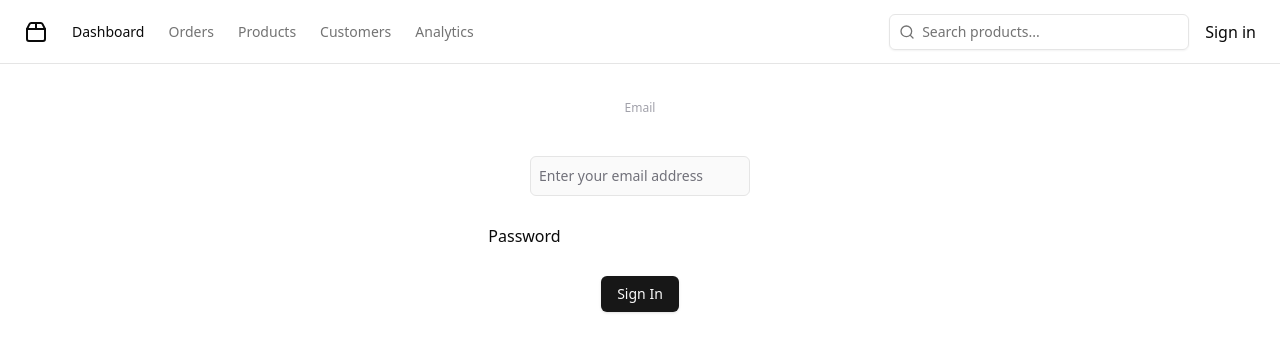
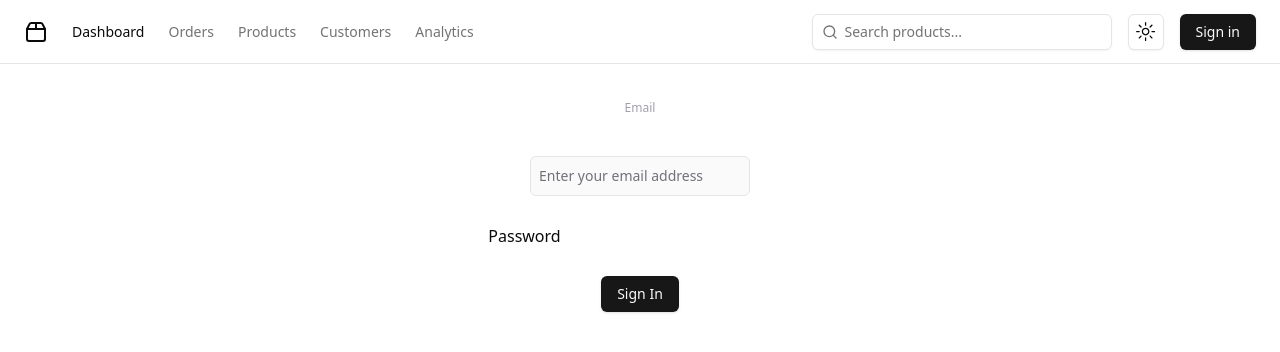
Before and after one commit to zhuxining/nextjs-template, a Next.js app: page /login in a window 1280 px wide. Shown: the top 352 px of the page. Built offline with nearby package versions, Linux system fonts and the light colour scheme; no server answers.

Commit message:
add theme provider

```diff
--- a/package.json
+++ b/package.json
@@ -27,8 +27,8 @@
 		"next-auth": "^5.0.0-beta.19",
 		"next-themes": "^0.3.0",
 		"nodemailer": "^6.9.14",
-		"react": "^19.0.0-rc-163365a0-20240717",
-		"react-dom": "^19.0.0-rc-163365a0-20240717",
+		"react": "^19.0.0-rc-fb9a90fa48-20240614",
+		"react-dom": "^19.0.0-rc-fb9a90fa48-20240614",
 		"react-hook-form": "^7.52.1",
 		"tailwind-merge": "^2.4.0",
 		"tailwindcss-animate": "^1.0.7",
--- a/src/app/layout.tsx
+++ b/src/app/layout.tsx
@@ -1,6 +1,7 @@
 import type { Metadata } from "next";
 import "./globals.css";
 import { Header } from "@/components/header";
+import { ThemeProvider } from "@/components/theme-provider";
 import { cn } from "@/lib/utils";
 import { Inter as FontSans } from "next/font/google";
 
@@ -27,8 +28,15 @@
 					fontSans.variable,
 				)}
 			>
-				<Header />
-				{children}
+				<ThemeProvider
+					attribute="class"
+					defaultTheme="system"
+					enableSystem
+					disableTransitionOnChange
+				>
+					<Header />
+					{children}
+				</ThemeProvider>
 			</body>
 		</html>
 	);
--- a/src/auth.config.ts
+++ b/src/auth.config.ts
@@ -18,7 +18,7 @@
 export const authConfig = {
 	secret: process.env.AUTH_SECRET,
 	pages: {
-		signIn: "/login",
+		// signIn: "/login",
 		newUser: "/signup",
 	},
 	session: { strategy: "jwt" },
--- a/src/components/header.tsx
+++ b/src/components/header.tsx
@@ -1,5 +1,7 @@
+import {} from "@radix-ui/react-icons";
 import { CircleUser, Menu, Package2, Search } from "lucide-react";
 import Link from "next/link";
+import { ThemeToggle } from "./theme-toggle";
 
 import { Button } from "@/components/ui/button";
 
@@ -114,6 +116,7 @@
 						/>
 					</div>
 				</form>
+				<ThemeToggle />
 				<UserMenu />
 			</div>
 		</header>
--- /dev/null
+++ b/src/components/theme-provider.tsx
@@ -0,0 +1,9 @@
+"use client";
+
+import { ThemeProvider as NextThemesProvider } from "next-themes";
+import type { ThemeProviderProps } from "next-themes/dist/types";
+import * as React from "react";
+
+export function ThemeProvider({ children, ...props }: ThemeProviderProps) {
+	return <NextThemesProvider {...props}>{children}</NextThemesProvider>;
+}
--- /dev/null
+++ b/src/components/theme-toggle.tsx
@@ -0,0 +1,40 @@
+"use client";
+
+import { MoonIcon, SunIcon } from "@radix-ui/react-icons";
+import { useTheme } from "next-themes";
+import * as React from "react";
+
+import { Button } from "@/components/ui/button";
+import {
+	DropdownMenu,
+	DropdownMenuContent,
+	DropdownMenuItem,
+	DropdownMenuTrigger,
+} from "@/components/ui/dropdown-menu";
+
+export function ThemeToggle() {
+	const { setTheme } = useTheme();
+
+	return (
+		<DropdownMenu>
+			<DropdownMenuTrigger asChild>
+				<Button variant="outline" size="icon">
+					<SunIcon className="h-[1.2rem] w-[1.2rem] rotate-0 scale-100 transition-all dark:-rotate-90 dark:scale-0" />
+					<MoonIcon className="absolute h-[1.2rem] w-[1.2rem] rotate-90 scale-0 transition-all dark:rotate-0 dark:scale-100" />
+					<span className="sr-only">Toggle theme</span>
+				</Button>
+			</DropdownMenuTrigger>
+			<DropdownMenuContent align="end">
+				<DropdownMenuItem onClick={() => setTheme("light")}>
+					Light
+				</DropdownMenuItem>
+				<DropdownMenuItem onClick={() => setTheme("dark")}>
+					Dark
+				</DropdownMenuItem>
+				<DropdownMenuItem onClick={() => setTheme("system")}>
+					System
+				</DropdownMenuItem>
+			</DropdownMenuContent>
+		</DropdownMenu>
+	);
+}
--- a/src/components/user-menu.tsx
+++ b/src/components/user-menu.tsx
@@ -71,7 +71,7 @@
 				await signIn();
 			}}
 		>
-			<button type="submit">Sign in</button>
+			<Button type="submit">Sign in</Button>
 		</form>
 	);
 }
```
Also changed, not shown: 1 other file (tests, documents, lock files or other folders).
